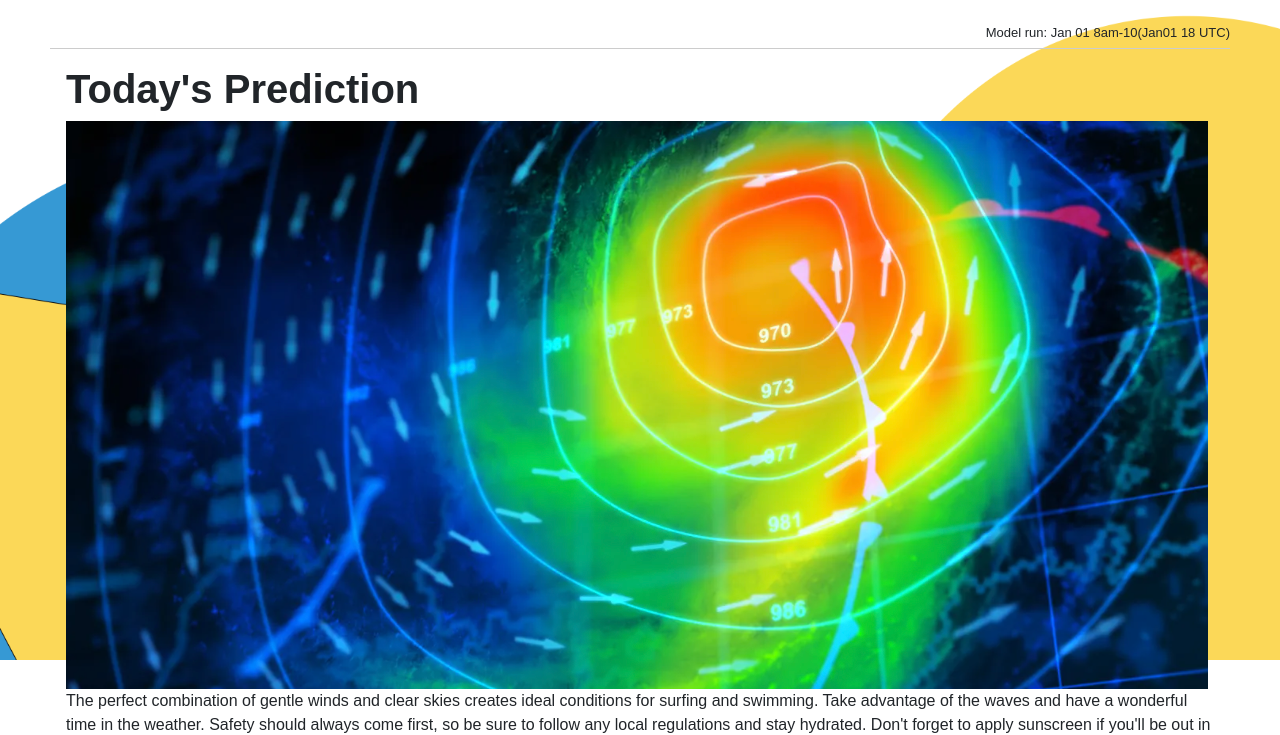
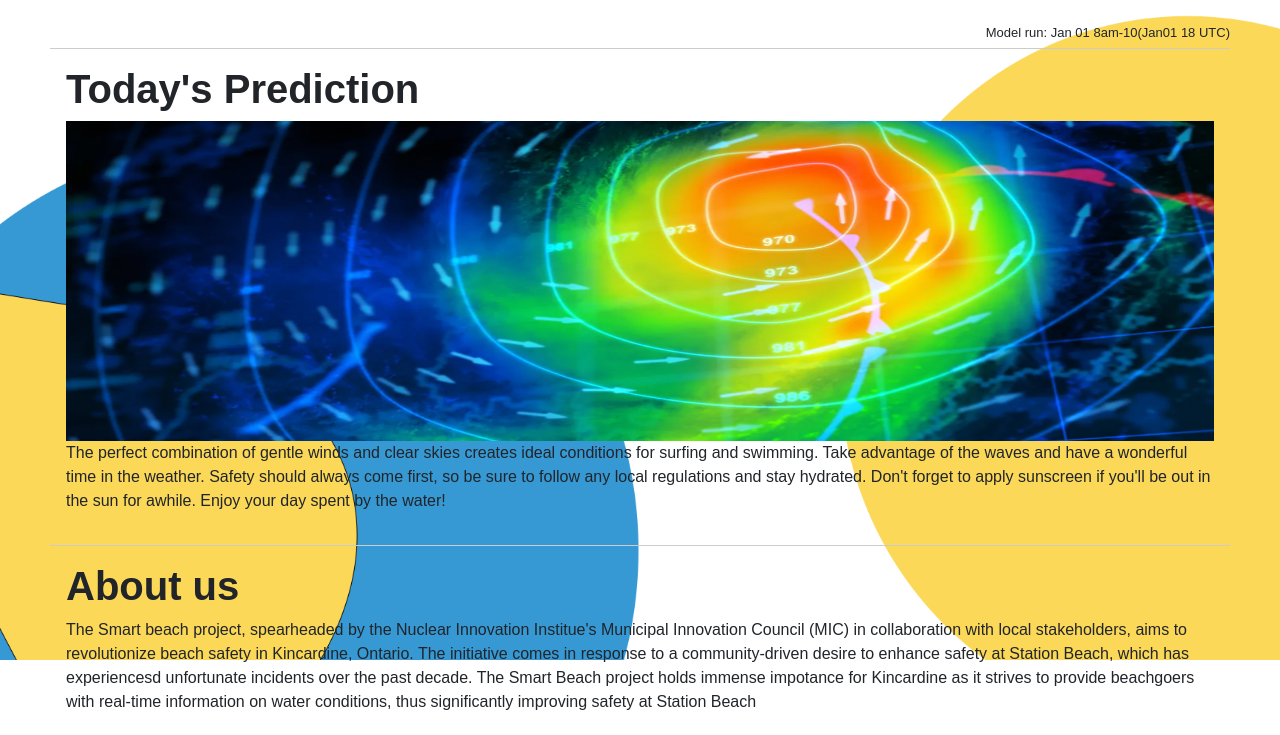
Before and after one commit to WavyAirlines/project-initial-beta, a website: page forecast.html in a window 1280 px wide. Shown: the part 940-1675 px from the top of the page. Drawn offline with nearby package versions, Linux system fonts and the light colour scheme.

Commit message:
image fixed

```diff
--- a/forecast.html
+++ b/forecast.html
@@ -321,7 +321,7 @@
 
   <section class="TP">
     <h1 class="bold">Today's Prediction</h1>
-    <img src="/assets/images/prediction.png">
+    <img src="assets/images/prediction.png" height="40%" width="100%">
     <p>The perfect combination of gentle winds and clear skies creates ideal conditions for surfing and swimming. Take advantage of the waves and have a wonderful time in the weather. Safety should always come first, so be sure to follow any local regulations and stay hydrated. Don't forget to apply sunscreen if you'll be out in the sun for awhile. Enjoy your day spent by the water!</p>
   </section>
 
```
